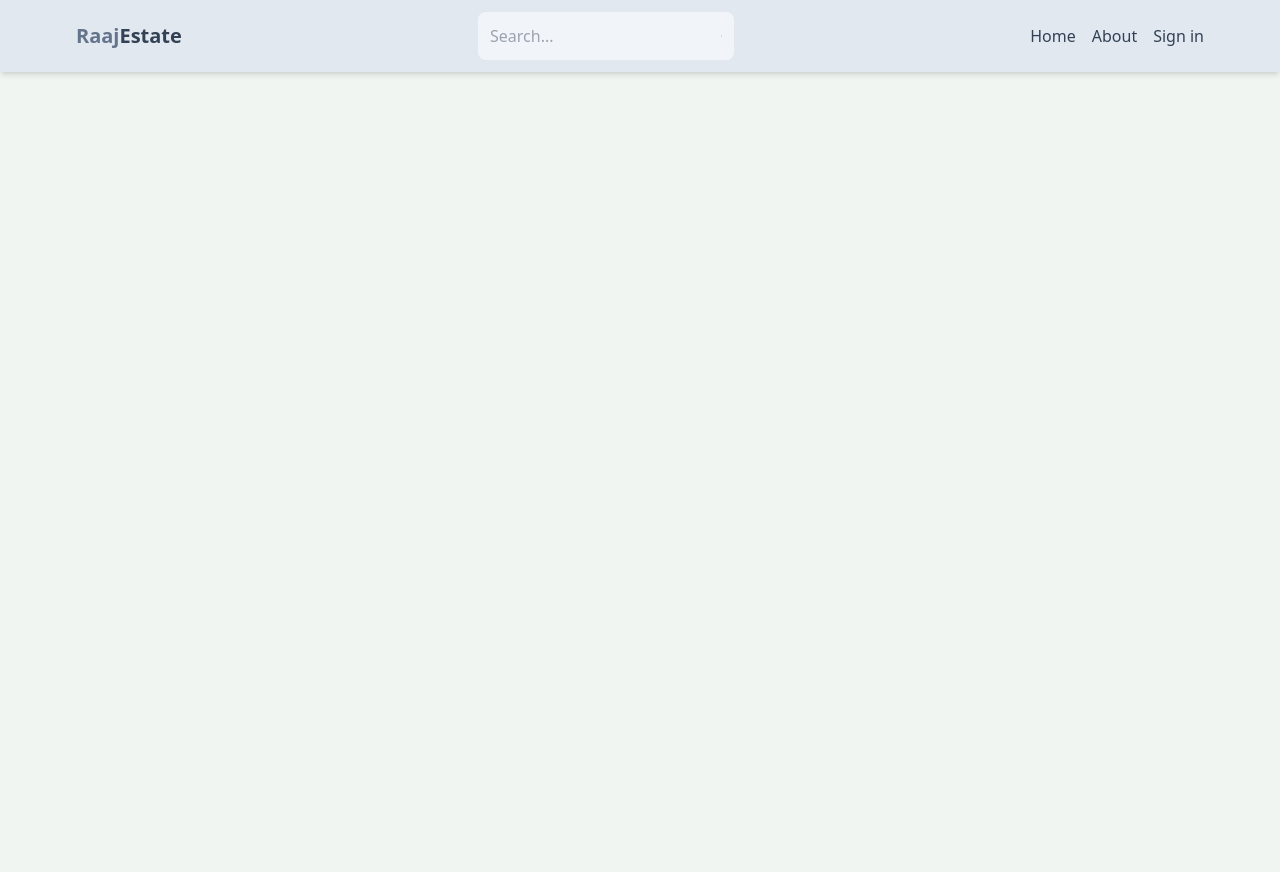
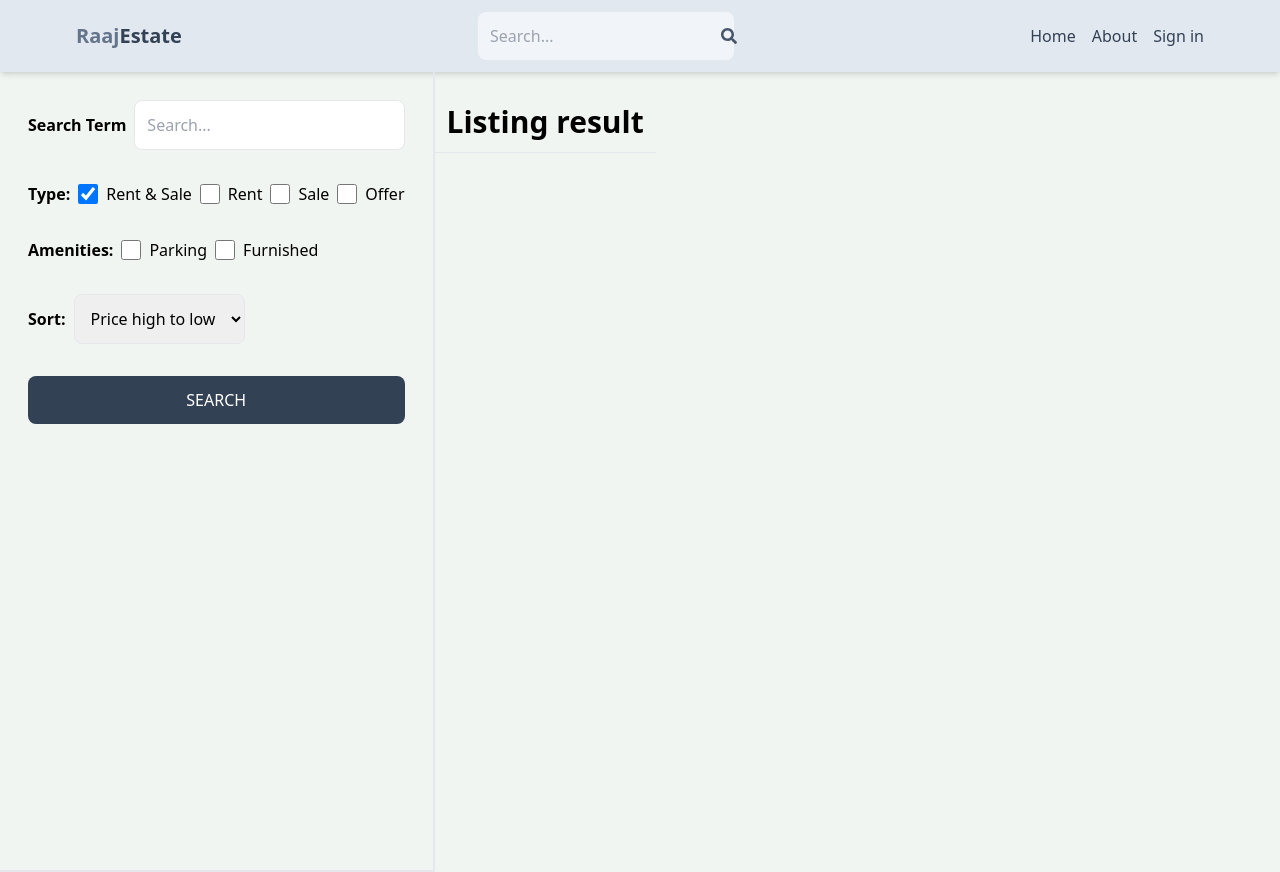
Before and after one commit to worldOfRavi/mern-real-state, a React (Vite) app in the folder client/: page /search in a window 1280 px wide. Before the commit the page ends 800 px from the top, so only its background shows below. Built offline with nearby package versions, Linux system fonts and the light colour scheme; no server answers.

Commit message:
added onChange and on submit functionality

```diff
--- a/client/src/App.jsx
+++ b/client/src/App.jsx
@@ -10,6 +10,7 @@ import PrivateRoute from "./components/PrivateRoute";
 import CreateListing from "./pages/CreateListing";
 import UpdateListing from "./pages/UpdateListing";
 import Listing from "./pages/Listing";
+import SearchListing from "./pages/SearchListing";
 
 export default function App() {
   return (
@@ -21,6 +22,7 @@ export default function App() {
         <Route path="/sign-in" element={<SignIn />} />
         <Route path="/sign-up" element={<SignUp />} />
         <Route path="/listing/:id" element={<Listing />} />
+        <Route path="/search" element={<SearchListing />} />
         <Route element={<PrivateRoute />}>
         <Route path="/profile" element={<Profile />} />
         <Route path="/create-listing" element={<CreateListing />} />
--- a/client/src/components/Header.jsx
+++ b/client/src/components/Header.jsx
@@ -1,10 +1,27 @@
+import { useEffect, useState } from "react";
 import { FaSearch } from "react-icons/fa";
 import { useSelector } from "react-redux";
-import { Link } from "react-router-dom";
+import { Link, useNavigate } from "react-router-dom";
 
 
 export default function Header() {
+  const navigate = useNavigate();
   const {currentUser} = useSelector((state)=>state.user);
+  const [searchTerm, setSearchTerm] = useState("");
+  const handleSubmit = (e) =>{
+    e.preventDefault();
+    const urlPrams = new URLSearchParams(window.location.search);
+    urlPrams.set("searchTerm",searchTerm);
+    const searchQuery = urlPrams.toString();
+    navigate(`/search/?${searchQuery}`);
+  }
+  useEffect(() => {
+    const urlParams = new URLSearchParams(location.search);
+    const searchTermFromUrl = urlParams.get('searchTerm');
+    if (searchTermFromUrl) {
+      setSearchTerm(searchTermFromUrl);
+    }
+  }, [location.search]);
   return (
     <header className="bg-slate-200 shadow-md">
       <div className="flex justify-between items-center max-w-6xl mx-auto p-3">
@@ -14,13 +31,17 @@ export default function Header() {
             <span className="text-slate-700">Estate</span>
           </h1>
         </Link>
-        <form className="flex items-center bg-slate-100 rounded-lg p-3 w-24 sm:w-64">
+        <form onSubmit={handleSubmit} className="flex items-center bg-slate-100 rounded-lg p-3 w-24 sm:w-64">
           <input
             type="text"
             placeholder="Search..."
             className="bg-transparent focus:outline-none"
+            value={searchTerm}
+            onChange={(e)=>setSearchTerm(e.target.value)}
           />
+          <button>
           <FaSearch className="text-slate-600" />
+          </button>
         </form>
         <ul className="flex gap-4">
           <li className="hidden sm:inline transition-all duration-300 delay-100 hover:underline">
--- /dev/null
+++ b/client/src/pages/SearchListing.jsx
@@ -0,0 +1,168 @@
+import React, { useEffect, useState } from 'react'
+import { useNavigate } from 'react-router-dom';
+
+const SearchListing = () => {
+  const navigate = useNavigate();
+  const [sidebardata, setSidebardata] = useState({
+    searchTerm:"",
+    type:"all",
+    parking:false,
+    furnished:false,
+    offer:false,
+    sort:'createdAt',
+    order:'desc'
+  })
+  const handleChange = (e)=>{
+    if(e.target.id === 'all' || e.target.id === 'rent' || e.target.id ==='sale'){
+      setSidebardata({...sidebardata, type:e.target.id})
+    }
+    if(e.target.id === 'offer' || e.target.id === 'parking' || e.target.id === 'furnished'){
+      setSidebardata({...sidebardata, [e.target.id]:e.target.checked || e.target.checked ==='true'? true : false})
+    }
+
+    if(e.target.id === 'searchTerm'){
+      setSidebardata({...sidebardata, searchTerm:e.target.value})
+    }
+    if(e.target.id === 'sort_order'){
+      // const sort = e.target.value.split("_")[0] || 'createdAt';
+      // const order = e.target.value.split('_')[1] || 'desc';
+      const [sort, order] = e.target.value.split("_");
+      setSidebardata({...sidebardata, sort, order})
+
+    }
+  }
+  const handleSubmit = (e)=>{
+    e.preventDefault();
+    const urlParams = new URLSearchParams();
+    urlParams.set('searchTerm',sidebardata.searchTerm);
+    urlParams.set('type',sidebardata.type);
+    urlParams.set('parking',sidebardata.parking);
+    urlParams.set('furnished',sidebardata.furnished);
+    urlParams.set('offer',sidebardata.offer);
+    urlParams.set('sort',sidebardata.sort);
+    urlParams.set('order',sidebardata.order);
+    const searchQuery = urlParams.toString();
+    navigate(`/search?${searchQuery}`)
+  }
+
+  const [loading, setLoading] = useState(false);
+  const [lisitng, setListing] = useState([]);
+  console.log(lisitng);
+  useEffect(()=>{
+    const urlParams = new URLSearchParams(location.search);
+    const searchTermFromUrl = urlParams.get('searchTerm');
+    const typeFromUrl = urlParams.get('type');
+    const parkingFromUrl = urlParams.get('parking');
+    const furnishedFromUrl = urlParams.get('furnished');
+    const offerFromUrl = urlParams.get('offer');
+    const sortFromUrl = urlParams.get('sort');
+    const orderFromUrl = urlParams.get('order');
+    if(searchTermFromUrl || typeFromUrl || parkingFromUrl || furnishedFromUrl || offerFromUrl || sortFromUrl || orderFromUrl){
+      setSidebardata({
+        searchTerm : searchTermFromUrl || '',
+        type : typeFromUrl || 'all',
+        parking : parkingFromUrl ==='true' ? true : false,
+        furnished : furnishedFromUrl ==='true' ? true : false,
+        offer : offerFromUrl === 'true' ? true : false,
+        sort : sortFromUrl || 'createdAt',
+        order : orderFromUrl || 'desc'
+      })
+    }
+    const getListings = async()=>{
+      try {
+        setLoading(true);
+        const searchQuery = urlParams.toString();
+        const res = await fetch(`/api/listing/get?${searchQuery}`);
+        const data = await res.json();
+        setLoading(false);
+        if(data.success === false){
+          throw new Error(data.message)
+        }
+        setListing(data)
+      } catch (error) {
+        console.log(error.message);
+      }
+    }
+    getListings();
+  },[location.search])
+  return (
+    <div className='flex flex-col md:flex-row'>
+      <div className="p-7 border-b-2 md:border-r-2 md:min-h-screen">
+        <form onSubmit={handleSubmit} className='flex gap-8 flex-col flex-wrap'>
+            <div className="flex items-center gap-2 ">
+                <label className='font-semibold whitespace-nowrap'>Search Term</label>
+                <input type="text"  id='searchTerm' placeholder='Search...'
+                    className='border rounded-lg p-3 w-full'
+                    value={sidebardata.searchTerm}
+                    onChange={handleChange}
+                />
+            </div>
+            <div className=" flex items-center gap-2 flex-wrap">
+                <label className='font-semibold'>Type:</label>
+                <div className="flex gap-2">
+                  <input type="checkbox"  id="all"  className='w-5'
+                    checked = {sidebardata.type==="all"}
+                    onChange={handleChange}
+                  />
+                  <span>Rent & Sale</span>
+                </div>
+                <div className="flex gap-2">
+                  <input type="checkbox"  id="rent"  className='w-5'
+                    checked={sidebardata.type==='rent'}
+                    onChange={handleChange}
+                  />
+                  <span>Rent</span>
+                </div>
+                <div className="flex gap-2">
+                  <input type="checkbox"  id="sale"  className='w-5'
+                    checked={sidebardata.type==='sale'}
+                    onChange={handleChange}
+                  />
+                  <span>Sale</span>
+                </div>
+                <div className="flex gap-2">
+                  <input type="checkbox"  id="offer"  className='w-5'
+                    onChange={handleChange}
+                    checked={sidebardata.offer}
+                  />
+                  <span>Offer</span>
+                </div>
+            </div>
+            <div className="flex gap-2 flex-wrap">
+              <label className='font-semibold'>Amenities:</label>
+              <div className="flex gap-2">
+                <input type="checkbox"  id="parking" className='w-5'
+                  onChange={handleChange}
+                  checked={sidebardata.parking}
+                />
+                <span>Parking</span>
+              </div>
+              <div className="flex gap-2">
+                <input type="checkbox"  id="furnished" className='w-5'
+                  checked={sidebardata.furnished}
+                  onChange={handleChange}
+                />
+                <span>Furnished</span>
+              </div>
+            </div>
+            <div className="flex items-center gap-2">
+              <label className='font-semibold'>Sort:</label>
+              <select onChange={handleChange}
+              defaultValue={'created_at_desc'} id="sort_order" className='border rounded-lg p-3'>
+                <option value="regularPrice_desc">Price high to low</option>
+                <option value="regularPrice_asc">Price low to high</option>
+                <option value="createdAt_desc">Latest</option>
+                <option value="createdAt_asc">Oldest</option>
+              </select>
+            </div>
+            <button className='bg-slate-700 p-3 rounded-lg text-white hover:opacity-90 uppercase'>Search</button>
+        </form>
+      </div>
+      <div className="">
+        <h1 className='text-3xl font-semibold border-b p-3 mt-5'>Listing result</h1>
+      </div>
+    </div>
+  )
+}
+
+export default SearchListing;
```
